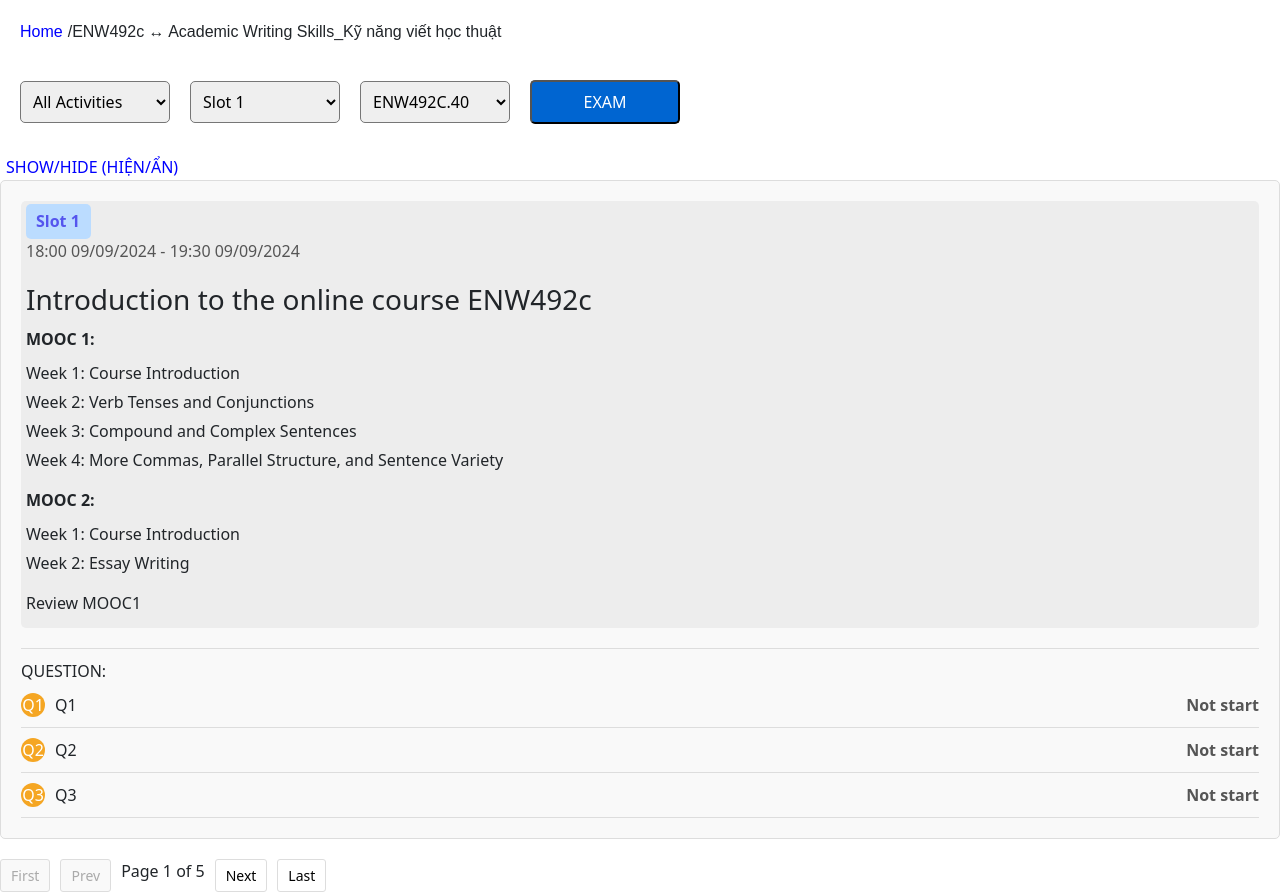
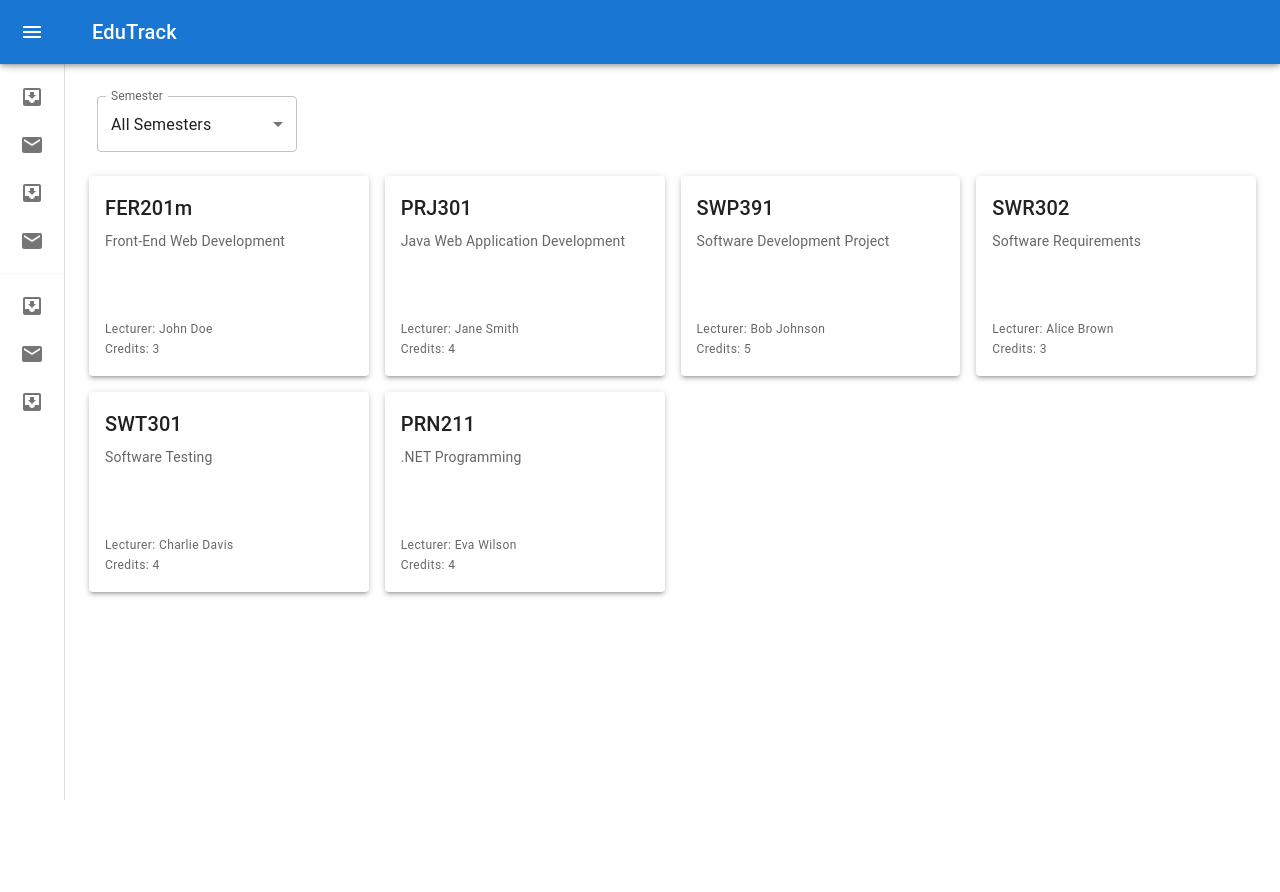
Before and after one commit to PhamKien2803/EDUTRACK-CPL_04_Group03, a React (Vite) app: page / in a window 1280 px wide. After the commit the page ends 800 px from the top, so only its background shows below. Built offline with nearby package versions, Linux system fonts and the light colour scheme.

Commit message:
SetUp Routes
SetUp Routes

```diff
--- a/src/App.tsx
+++ b/src/App.tsx
@@ -1,29 +1,43 @@
+import { BrowserRouter, Routes, Route } from 'react-router-dom';
+import { routes } from './routes/routes';
+import HomePage from './page/HomePage/HomePage';
+import LecturersHomePage from './page/LecturersHome/LecturersHomePage';
+import StaffHomePage from './page/StaffHome/StaffHomePage';
 
-import { Fragment } from "react/jsx-runtime"
-
-import Lession from "./page/lession/Lession"
-
-// import DicussionPage from "./page/StudentHome/DicussionPage"
-
-// import { ExamDetail } from "./components/Exam/ExamDetail"
-
+interface RouteType {
+  key?: string;
+  path?: string;
+  component: React.ComponentType;
+}
 
 function App() {
+
+  const showRoutes = (Component: React.ComponentType, routes: RouteType[]) => {
+    return routes.map((route: RouteType) => (
+      <Route
+        key={route?.key}
+        path={route?.path}
+        element={<Component />}
+      />
+    ));
+  };
+
   return (
-
-    <Fragment>
-      <Lession />
-
-      {/* Header Nav */}
-      {/* <Breadcrumb /> */}
-
-      {/* <SessionInforPage/> */}
-      {/* <DicussionPage /> */}
-      {/* <ExamDetail /> */}
-    </Fragment>
-
-
-  )
+    <BrowserRouter>
+      <Routes>
+        {showRoutes(HomePage, routes)}
+        {showRoutes(LecturersHomePage, routes)}
+        {showRoutes(StaffHomePage, routes)}
+        {routes.map((route: RouteType) => (
+          <Route
+            key={route?.key}
+            path={route?.path}
+            element={<route.component />}
+          />
+        ))}
+      </Routes>
+    </BrowserRouter>
+  );
 }
 
-export default App
+export default App;
--- /dev/null
+++ b/src/page/LecturersHome/LecturersHomePage.tsx
@@ -0,0 +1,10 @@
+
+function LecturersHomePage() {
+  return (
+    <div>
+      123
+    </div>
+  )
+}
+
+export default LecturersHomePage
--- /dev/null
+++ b/src/page/StaffHome/StaffHomePage.tsx
@@ -0,0 +1,10 @@
+
+function StaffHomePage() {
+  return (
+    <div>
+
+    </div>
+  )
+}
+
+export default StaffHomePage
--- a/src/routes/routes.tsx
+++ b/src/routes/routes.tsx
@@ -1,37 +1,65 @@
-import HomePage from "../page/HomePage/HomePage"
+import HomePage from "../page/HomePage/HomePage";
+import LecturersHomePage from "../page/LecturersHome/LecturersHomePage";
+import Lession from "../page/lession/Lession";
+import StaffHomePage from "../page/StaffHome/StaffHomePage";
+import DicussionPage from "../page/StudentHome/DicussionPage";
+import SessionInforPage from "../page/StudentHome/SessionInforPage";
 
-interface router {
-    name?: string,
-    key: string,
-    path?: string,
-    component?: React.ReactNode
+interface Router {
+    name?: string;
+    key?: string;
+    path?: string;
+    component: React.ComponentType;
 }
 
+const routesStudentHome: Router[] = [
+    {
+        name: "StudentHome",
+        key: "StudentHomePage",
+        path: "/homePage",
+        component: HomePage
+    },
 
-const routesStudentHome: router[] = [
     {
-        name: "HomePage",
-        key: "homepage",
-        path: "/homePage",
-        component: <HomePage/>
+        name: "Lession",
+        key: "LessionPage",
+        path: "/lessioncourse",
+        component: Lession
     },
+
     {
+        name: "LessionInfor",
+        key: "LessionInforPage",
+        path: "/lessioninfor",
+        component: SessionInforPage
+    },
 
+    {
+        name: "Dicussion",
+        key: "DicussionPage",
+        path: "/dicussion",
+        component: DicussionPage
     }
-]
 
-const routesLecturersHome: router[] = [
+
+];
+
+const routesLecturersHome: Router[] = [
     {
-        exact: true,
+        key: "homepage_lecturer",
         path: "/",
-        // component: HomePage
+        component: LecturersHomePage
     }
-]
+];
 
-const routesStaffHome: router[] = [
+const routesStaffHome: Router[] = [
     {
-        exact: true,
+        key: "homepage_staff",
         path: "/",
-        // component: HomePage
+        component: StaffHomePage
     }
-]
+];
+
+const routes: Router[] = [...routesStudentHome, ...routesLecturersHome, ...routesStaffHome];
+
+export { routes };
```
